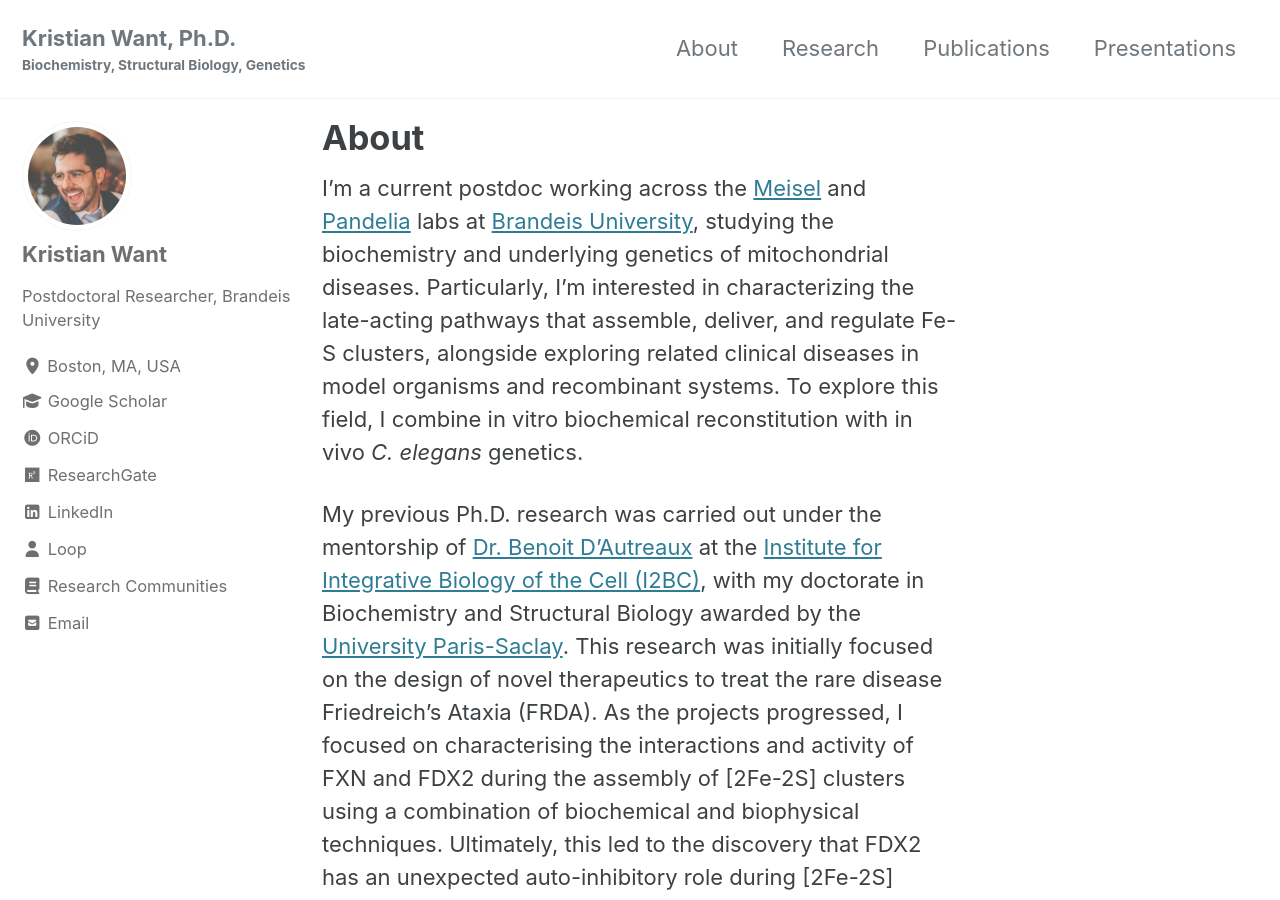
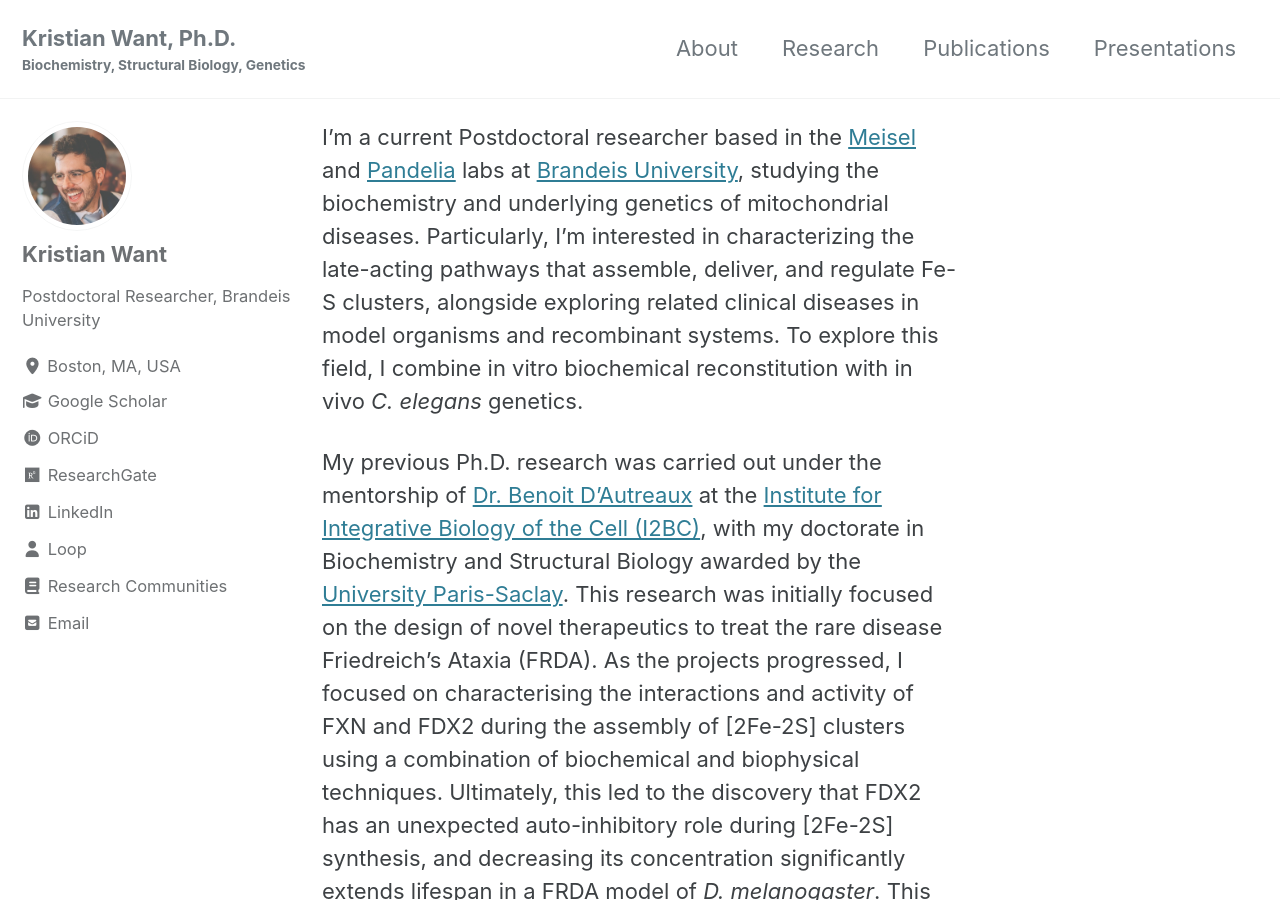
Before and after one commit to kristianwant/kristianwant.github.io, a Jekyll site: the page built from index.md, in a window 1280 px wide and 900 px high. Built offline with Jekyll 4.4.1, drawn with Linux system fonts in a browser that asks for light colours; cached includes are drawn as plain includes.

Commit message:
Update index.md

```diff
--- a/index.md
+++ b/index.md
@@ -1,11 +1,10 @@
 ---
 layout: single
 author_profile: true
-title: "About"
 permalink: /
 ---
 
-I'm a current postdoc working across the [Meisel](https://www.meisellab.org/) and [Pandelia](https://sites.google.com/brandeis.edu/pandelialab/home) labs at [Brandeis University](https://www.brandeis.edu/), studying the biochemistry and underlying genetics of mitochondrial diseases. Particularly, I'm interested in characterizing the late-acting pathways that assemble, deliver, and regulate Fe-S clusters, alongside exploring related clinical diseases in model organisms and recombinant systems. To explore this field, I combine in vitro biochemical reconstitution with in vivo *C. elegans* genetics.
+I'm a current Postdoctoral researcher based in the [Meisel](https://www.meisellab.org/) and [Pandelia](https://sites.google.com/brandeis.edu/pandelialab/home) labs at [Brandeis University](https://www.brandeis.edu/), studying the biochemistry and underlying genetics of mitochondrial diseases. Particularly, I'm interested in characterizing the late-acting pathways that assemble, deliver, and regulate Fe-S clusters, alongside exploring related clinical diseases in model organisms and recombinant systems. To explore this field, I combine in vitro biochemical reconstitution with in vivo *C. elegans* genetics.
 
 My previous Ph.D. research was carried out under the mentorship of [Dr. Benoit D'Autreaux](https://www.i2bc.paris-saclay.fr/biochemistry-of-metalloproteins-and-associated-diseases/) at the [Institute for Integrative Biology of the Cell (I2BC)](https://www.i2bc.paris-saclay.fr/), with my doctorate in Biochemistry and Structural Biology awarded by the [University Paris-Saclay](https://www.universite-paris-saclay.fr/en). This research was initially focused on the design of novel therapeutics to treat the rare disease Friedreich's Ataxia (FRDA). As the projects progressed, I focused on characterising the interactions and activity of FXN and FDX2 during the assembly of [2Fe-2S] clusters using a combination of biochemical and biophysical techniques. Ultimately, this led to the discovery that FDX2 has an unexpected auto-inhibitory role during [2Fe-2S] synthesis, and decreasing its concentration significantly extends lifespan in a FRDA model of *D. melanogaster*. This work is succeeded by a first author [publication in *Nature*](https://doi.org/10.1038/s41586-025-09822-1).
 
```
